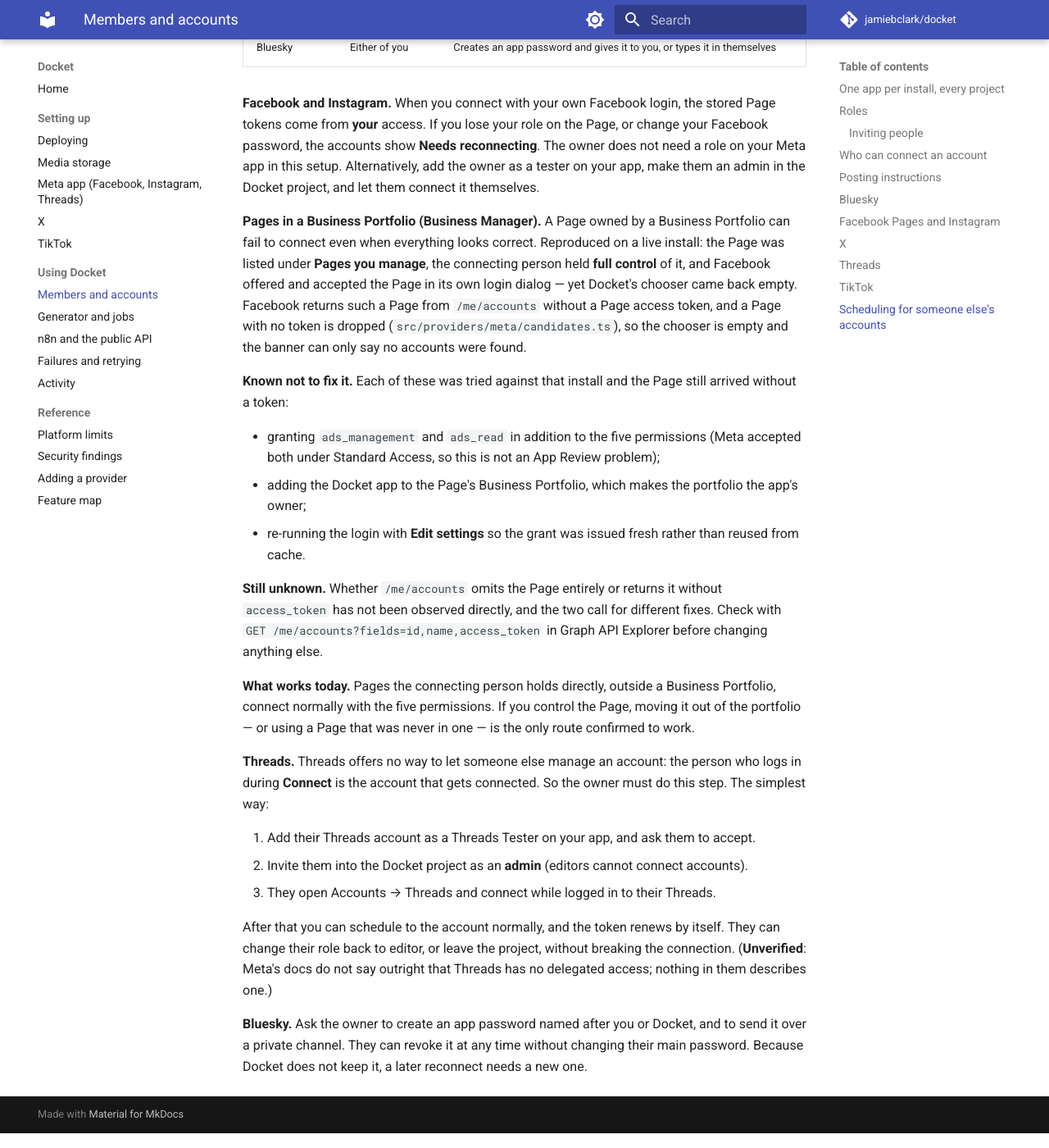
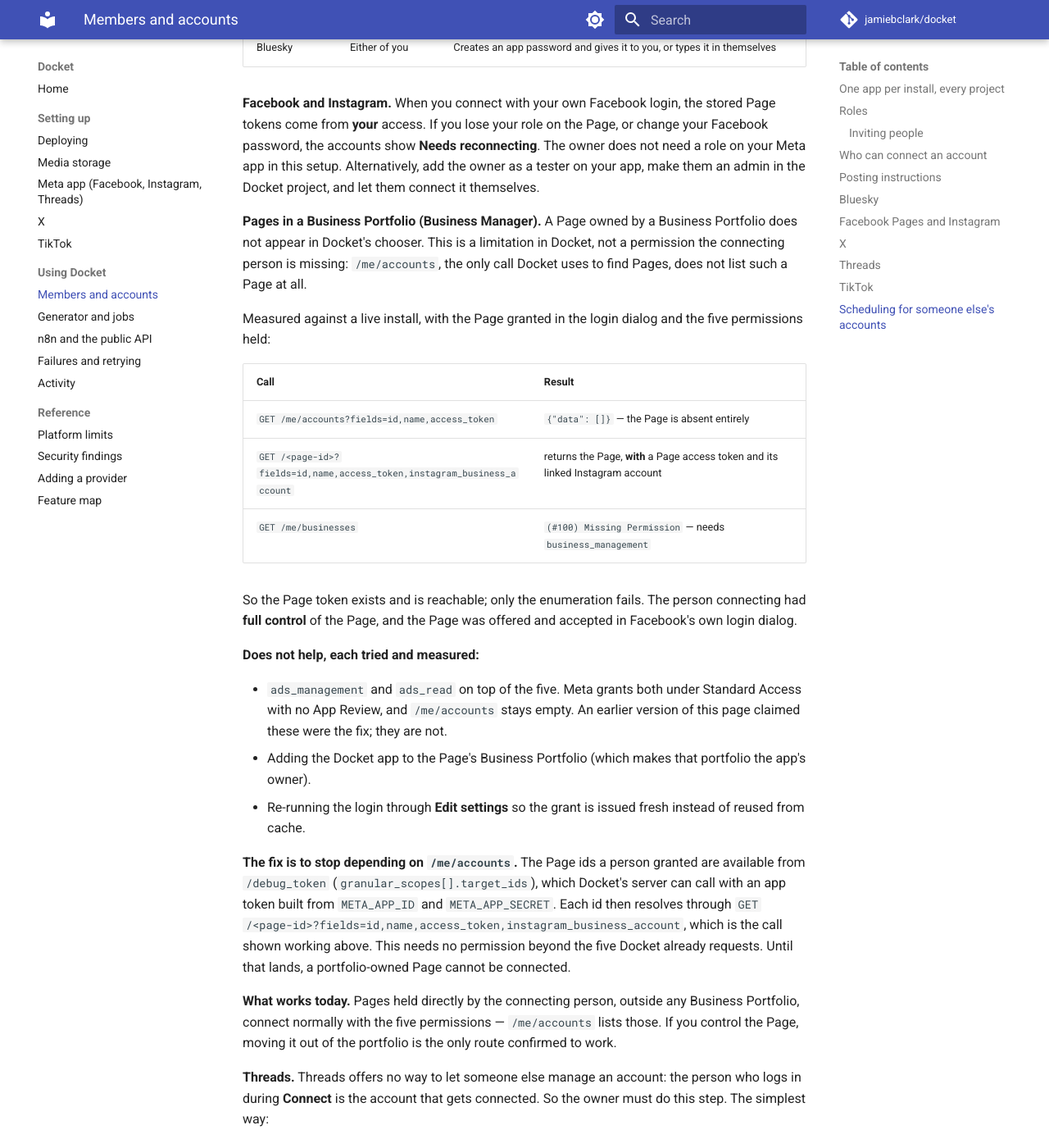
Before and after one commit to jamiebclark/docket, an MkDocs documentation site: the page built from docs/accounts.md, in a window 1280 px wide and 1400 px high, scrolled down 5694 px. Shown: the whole window at 82% size. Built offline with MkDocs 1.6.1 and Material for MkDocs 9.7.7, drawn with Linux system fonts in a browser that asks for light colours; comment, search, counter and statistics services are not loaded.

Commit message:
docs(accounts): record what /me/accounts actually returns for portfolio Pages
Measured in Graph API Explorer against the install, with the Page granted and
the five permissions held:

  GET /me/accounts                      -> {"data": []}
  GET /<page-id>?fields=...access_token -> the Page, with a Page access token
                                           and its linked Instagram account
  GET /me/businesses                    -> (#100) Missing Permission

So the Page is omitted from the listing entirely rather than returned without a
token, and the token itself is reachable the moment you know the Page id. That
makes this a Docket limitation — it only ever calls /me/accounts — and not a
permission the connecting person lacks.

Names the fix that follows from it: read the granted Page ids from
/debug_token (granular_scopes[].target_ids, reachable with an app token built
from META_APP_ID and META_APP_SECRET) and resolve each by id. That needs no
permission beyond the five already requested, which is why the ads scopes were
reverted rather than kept.

Co-Authored-By: Claude Opus 5 <noreply@anthropic.com>

```diff
--- a/docs/accounts.md
+++ b/docs/accounts.md
@@ -174,27 +174,37 @@ access. If you lose your role on the Page, or change your Facebook password, the
 The owner does not need a role on your Meta app in this setup. Alternatively, add the owner as a tester on your app, make
 them an admin in the Docket project, and let them connect it themselves.
 
-**Pages in a Business Portfolio (Business Manager).** A Page owned by a Business Portfolio can fail to connect even
-when everything looks correct. Reproduced on a live install: the Page was listed under **Pages you manage**, the
-connecting person held **full control** of it, and Facebook offered and accepted the Page in its own login dialog — yet
-Docket's chooser came back empty. Facebook returns such a Page from `/me/accounts` without a Page access token, and a
-Page with no token is dropped (`src/providers/meta/candidates.ts`), so the chooser is empty and the banner can only say
-no accounts were found.
+**Pages in a Business Portfolio (Business Manager).** A Page owned by a Business Portfolio does not appear in Docket's
+chooser. This is a limitation in Docket, not a permission the connecting person is missing: `/me/accounts`, the only
+call Docket uses to find Pages, does not list such a Page at all.
 
-**Known not to fix it.** Each of these was tried against that install and the Page still arrived without a token:
+Measured against a live install, with the Page granted in the login dialog and the five permissions held:
 
-- granting `ads_management` and `ads_read` in addition to the five permissions (Meta accepted both under Standard
-  Access, so this is not an App Review problem);
-- adding the Docket app to the Page's Business Portfolio, which makes the portfolio the app's owner;
-- re-running the login with **Edit settings** so the grant was issued fresh rather than reused from cache.
+| Call | Result |
+|---|---|
+| `GET /me/accounts?fields=id,name,access_token` | `{"data": []}` — the Page is absent entirely |
+| `GET /<page-id>?fields=id,name,access_token,instagram_business_account` | returns the Page, **with** a Page access token and its linked Instagram account |
+| `GET /me/businesses` | `(#100) Missing Permission` — needs `business_management` |
 
-**Still unknown.** Whether `/me/accounts` omits the Page entirely or returns it without `access_token` has not been
-observed directly, and the two call for different fixes. Check with
-`GET /me/accounts?fields=id,name,access_token` in Graph API Explorer before changing anything else.
+So the Page token exists and is reachable; only the enumeration fails. The person connecting had **full control** of the
+Page, and the Page was offered and accepted in Facebook's own login dialog.
 
-**What works today.** Pages the connecting person holds directly, outside a Business Portfolio, connect normally with
-the five permissions. If you control the Page, moving it out of the portfolio — or using a Page that was never in one —
-is the only route confirmed to work.
+**Does not help, each tried and measured:**
+
+- `ads_management` and `ads_read` on top of the five. Meta grants both under Standard Access with no App Review, and
+  `/me/accounts` stays empty. An earlier version of this page claimed these were the fix; they are not.
+- Adding the Docket app to the Page's Business Portfolio (which makes that portfolio the app's owner).
+- Re-running the login through **Edit settings** so the grant is issued fresh instead of reused from cache.
+
+**The fix is to stop depending on `/me/accounts`.** The Page ids a person granted are available from `/debug_token`
+(`granular_scopes[].target_ids`), which Docket's server can call with an app token built from `META_APP_ID` and
+`META_APP_SECRET`. Each id then resolves through `GET /<page-id>?fields=id,name,access_token,instagram_business_account`,
+which is the call shown working above. This needs no permission beyond the five Docket already requests. Until that
+lands, a portfolio-owned Page cannot be connected.
+
+**What works today.** Pages held directly by the connecting person, outside any Business Portfolio, connect normally
+with the five permissions — `/me/accounts` lists those. If you control the Page, moving it out of the portfolio is the
+only route confirmed to work.
 
 **Threads.** Threads offers no way to let someone else manage an account: the person who logs in during **Connect** is
 the account that gets connected. So the owner must do this step. The simplest way:
```
